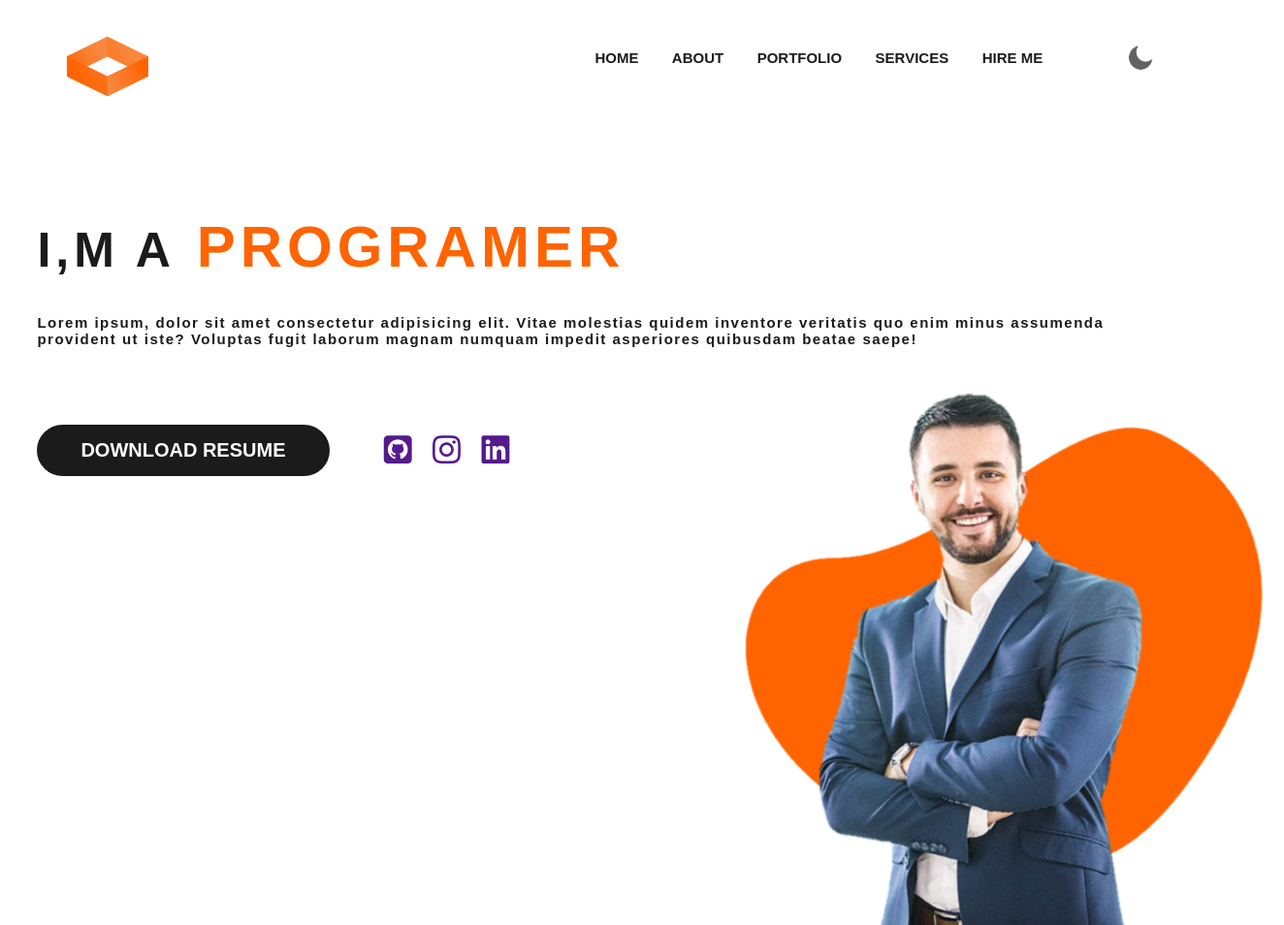
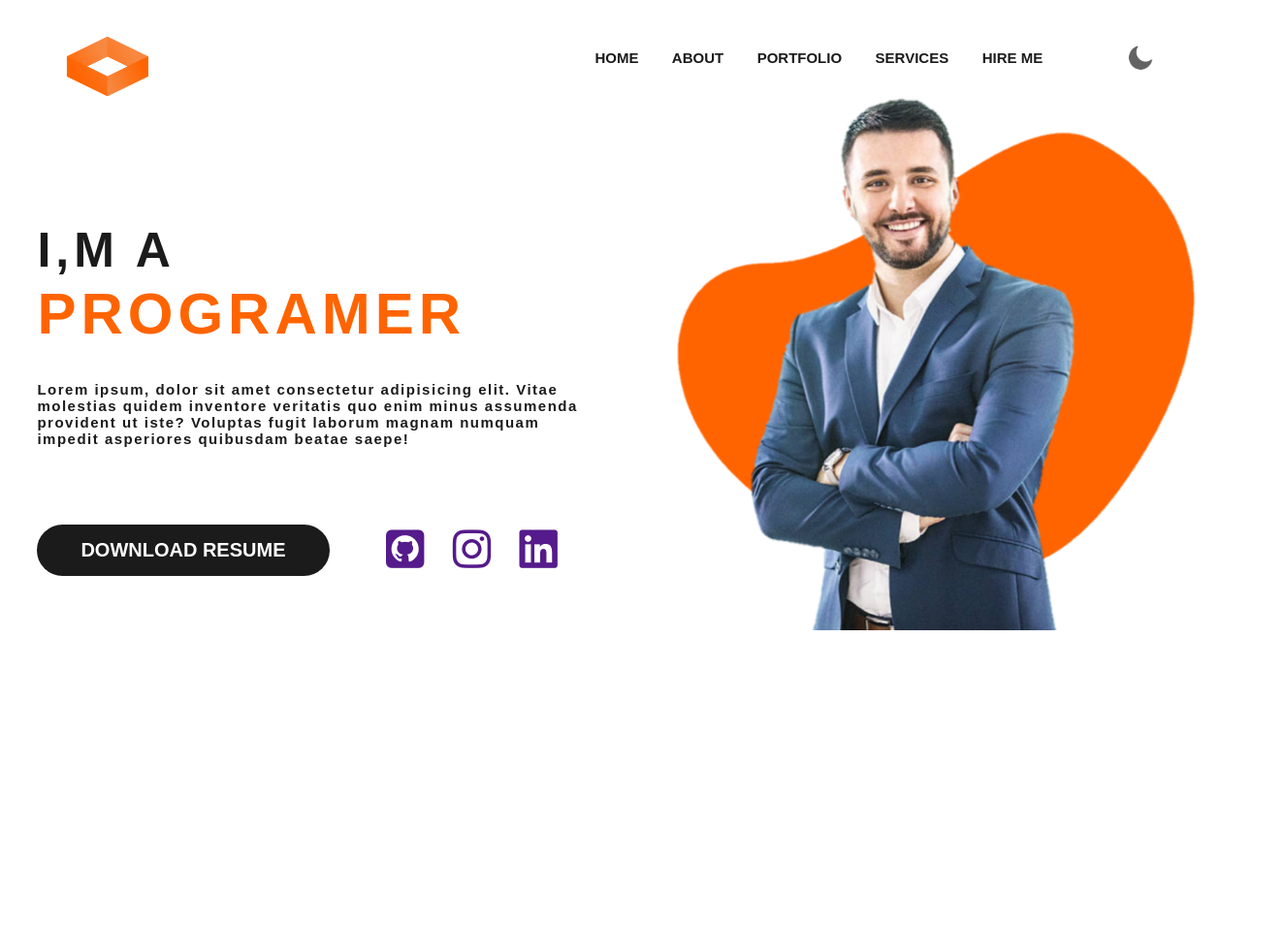
Before and after one commit to cleuber-andrade/Projeto_Dark, a plain HTML site: page index.html in a window 1280 px wide. Shown: the whole page at 97% size, 1324 px wide, since content can reach past the window. After the commit the page ends 800 px from the top, so only its background shows below. Drawn offline with Linux system fonts and the light colour scheme.

Commit message:
Update style.css

```diff
--- a/style.css
+++ b/style.css
@@ -69,6 +69,7 @@ nav ul li a:hover{
 }
 
 .content {
+    width: 50%;
     position: relative;
 }
 
@@ -123,7 +124,7 @@ p{
     margin-top: 80px;
     margin-left: 50px;
     text-decoration: none;
-    font-size: 33px;
+    font-size: 45px;
 }
 .fa{
     color: var(--secondry-color);
@@ -139,7 +140,7 @@ p{
     width: 45%;
     height: 570px;
     bottom: 0;
-    margin-bottom: -154px;
-    margin-left: 710px;
+    margin-bottom: 150px;
+    margin-left: 640px;
 
 }
```
